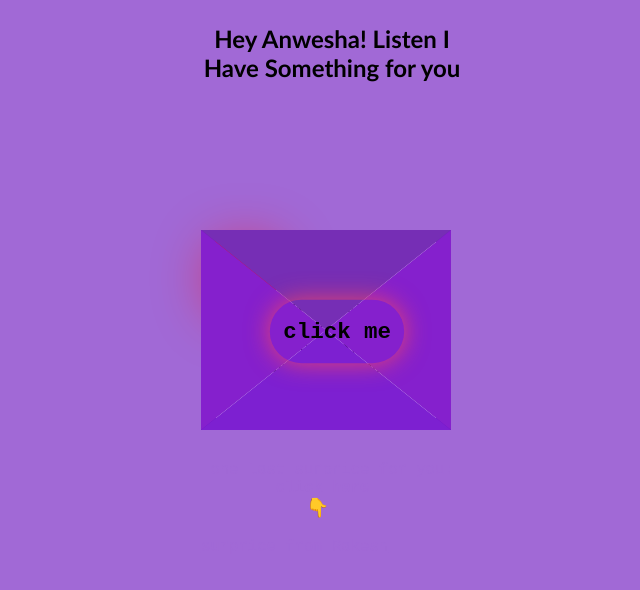
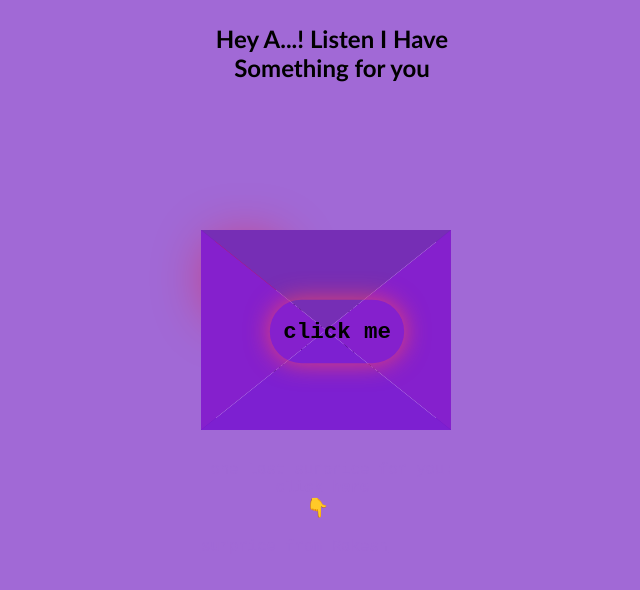
Before and after one commit to RakeshCode2006/birthdaywishes, a plain HTML site: page happy birthday/love latter/index.html in a window 1280 px wide. Shown: the whole page, without its empty margins (308-948 px from the left). Drawn offline with Linux system fonts and the light colour scheme.

Commit message:
Update index.html

```diff
--- a/happy birthday/love latter/index.html
+++ b/happy birthday/love latter/index.html
@@ -26,7 +26,7 @@
         <div class="top"></div>
         <div class="shadow"></div>
         <div class="class"></div>
-        <div class="text1"><h2>Hey Anwesha! Listen I Have Something for you</h2></div>
+        <div class="text1"><h2>Hey A...! Listen I Have Something for you</h2></div>
             <br>
             <div class="cake1" >
             <pre><big> one last surprice for you: <br>       <b> click here <br>          <big> 👇</b></big><br>
```
